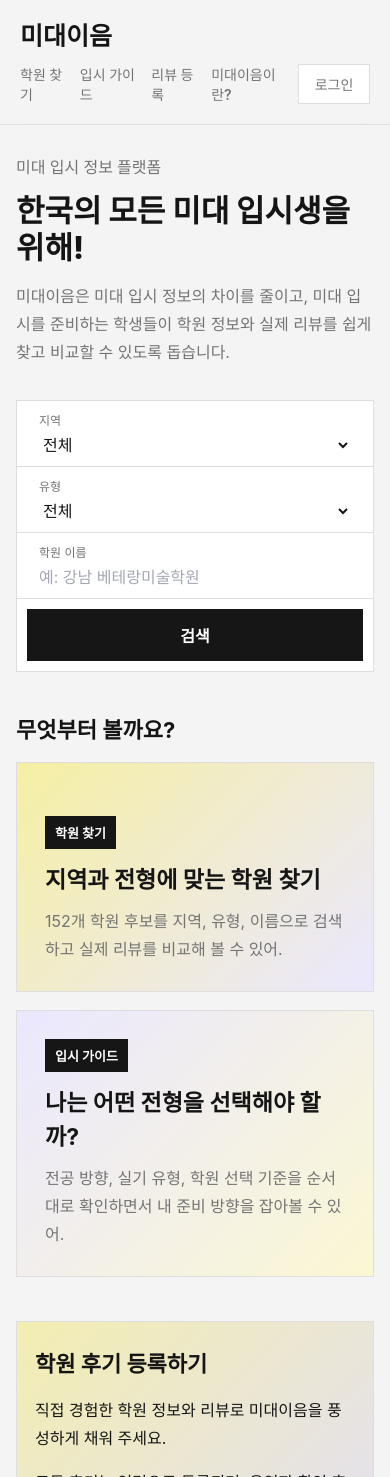
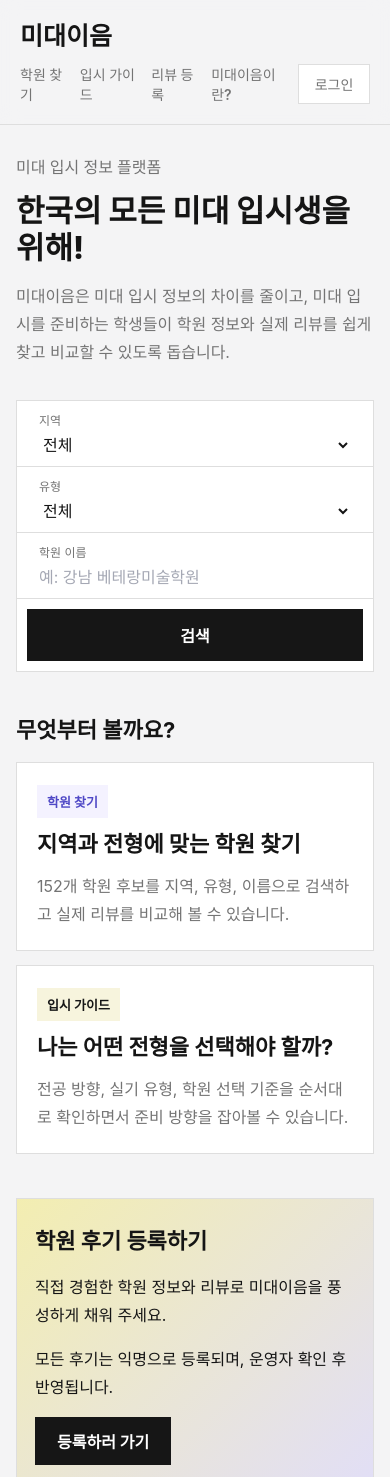
Before and after one commit to lovewithbona/midaeium, a React (Vite) app: page / in a window 390 px wide. Shown: the top 1477 px of the page. Built offline with nearby package versions, Linux system fonts and the light colour scheme; a web font is replaced by a local one.

Commit message:
Refine mobile home cards

```diff
--- a/src/pages/HomePage.tsx
+++ b/src/pages/HomePage.tsx
@@ -25,12 +25,12 @@ export default function HomePage() {
               <Link className="home-entry-card" to="/academies">
                 <span>학원 찾기</span>
                 <h3>지역과 전형에 맞는 학원 찾기</h3>
-                <p>152개 학원 후보를 지역, 유형, 이름으로 검색하고 실제 리뷰를 비교해 볼 수 있어.</p>
+                <p>152개 학원 후보를 지역, 유형, 이름으로 검색하고 실제 리뷰를 비교해 볼 수 있습니다.</p>
               </Link>
               <Link className="home-entry-card guide" to="/guide">
                 <span>입시 가이드</span>
                 <h3>나는 어떤 전형을 선택해야 할까?</h3>
-                <p>전공 방향, 실기 유형, 학원 선택 기준을 순서대로 확인하면서 내 준비 방향을 잡아볼 수 있어.</p>
+                <p>전공 방향, 실기 유형, 학원 선택 기준을 순서대로 확인하면서 준비 방향을 잡아볼 수 있습니다.</p>
               </Link>
             </div>
           </section>
--- a/src/styles.css
+++ b/src/styles.css
@@ -1615,6 +1615,33 @@ input::placeholder {
     grid-template-columns: 1fr;
   }
 
+  .home-entry-grid {
+    gap: 14px;
+  }
+
+  .home-entry-card,
+  .home-entry-card.guide {
+    min-height: auto;
+    align-content: start;
+    padding: 22px 20px;
+    background: var(--surface);
+  }
+
+  .home-entry-card span {
+    background: var(--tag-bg);
+    color: var(--tag-text);
+  }
+
+  .home-entry-card.guide span {
+    background: var(--soft);
+    color: var(--point);
+  }
+
+  .home-entry-card h3 {
+    font-size: 22px;
+    line-height: 1.35;
+  }
+
   .page {
     padding: 28px 16px 64px;
   }
```
